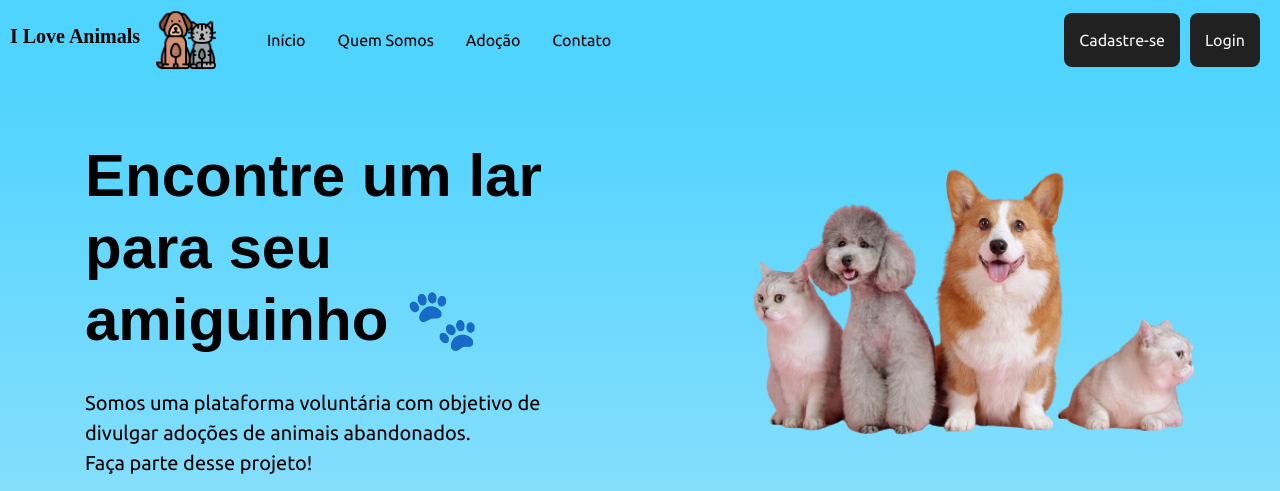
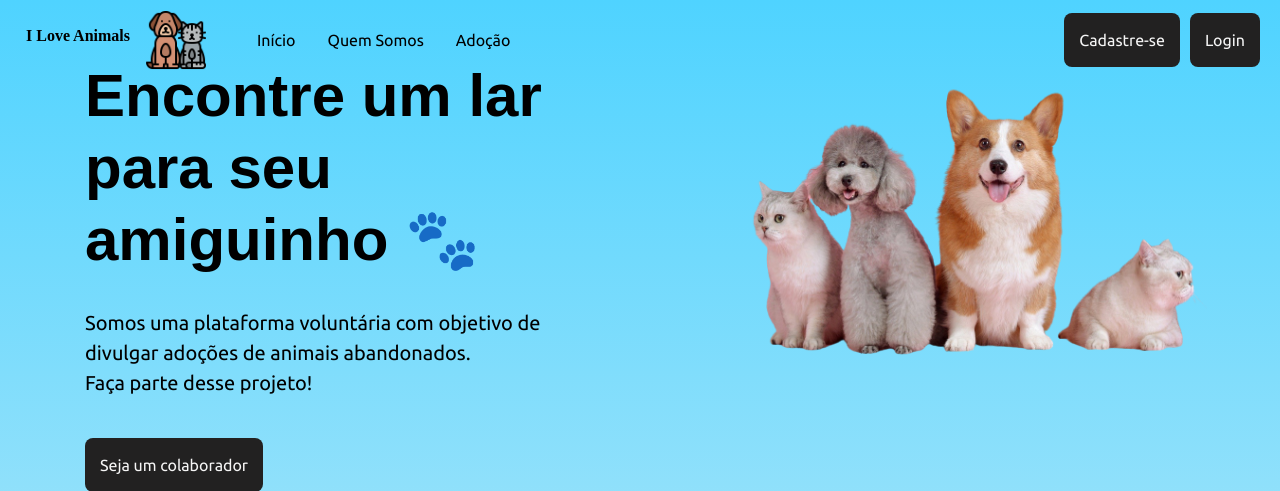
Before and after one commit to wagnergbriel/I-love-Animals-Project-Complete, a Django app: page / in a window 1280 px wide. Shown: the top 491 px of the page. Run offline with Django 3.2, Linux system fonts and the light colour scheme; some libraries are stand-ins or nearby versions; some web fonts are replaced.

Commit message:
feat: atualizar e ajustar detalhes nas tags

```diff
--- a/animals_app/templates/animals_app/base.html
+++ b/animals_app/templates/animals_app/base.html
@@ -8,20 +8,21 @@
     <link rel="preconnect" href="https://fonts.googleapis.com">
     <link rel="preconnect" href="https://fonts.gstatic.com" crossorigin>
     <link href="https://fonts.googleapis.com/css2?family=Inter:wght@300&family=Licorice&family=Ubuntu:wght@400&display=swap" rel="stylesheet">
+    <link rel="stylesheet" href="https://use.fontawesome.com/releases/v5.15.4/css/all.css" integrity="sha384-DyZ88mC6Up2uqS4h/KRgHuoeGwBcD4Ng9SiP4dIRy0EXTlnuz47vAwmeGwVChigm" crossorigin="anonymous">
     <link activate rel="stylesheet" href="{% static 'animals_app/css/bootstrap.min.css' %}">
     <link activate rel="stylesheet" href="{% static 'animals_app/css/style.css' %}">
+    <link rel="icon" href="{% static 'animals_app/img/animais-de-estimacao.png' %}" type="image/x-icon">
     <title>{% block title %}{%endblock%}</title>
 </head>
 <body>
-    <header>
-        <nav class="navbar navbar-expand-lg justify-content-start">
-            <h6 class="navbar-brand logo">I Love Animals</h6>
-            <img class="d-inline-block align-text-top" src="{% static 'animals_app/img/animais-de-estimacao.png' %}" alt="logo-pagina" width="60" height="60">
+    <header id="inicio">
+        <nav class="navbar navbar-expand-lg justify-content-start fixed-top">
+            <a class="nav-link" href=""><h6 class="logo">I Love Animals</h6></a>
+            <img src="{% static 'animals_app/img/animais-de-estimacao.png' %}" alt="logo-pagina" width="60" height="60">
             <div class="itens">
-                <a class="nav-link" href="{% url 'home' %}">Início</a>
+                <a class="nav-link" href="#inicio">Início</a>
                 <a class="nav-link" href="#quem-somos">Quem Somos</a>
-                <a class="nav-link" href="{% url 'adocao' %}">Adoção</a>
-                <a class="nav-link" href="#">Contato</a>
+                <a class="nav-link" href="#adocao">Adoção</a>
             </div>
             <div class="login">
                 <a class="bt-cadastro" href="">Cadastre-se</a>
```
